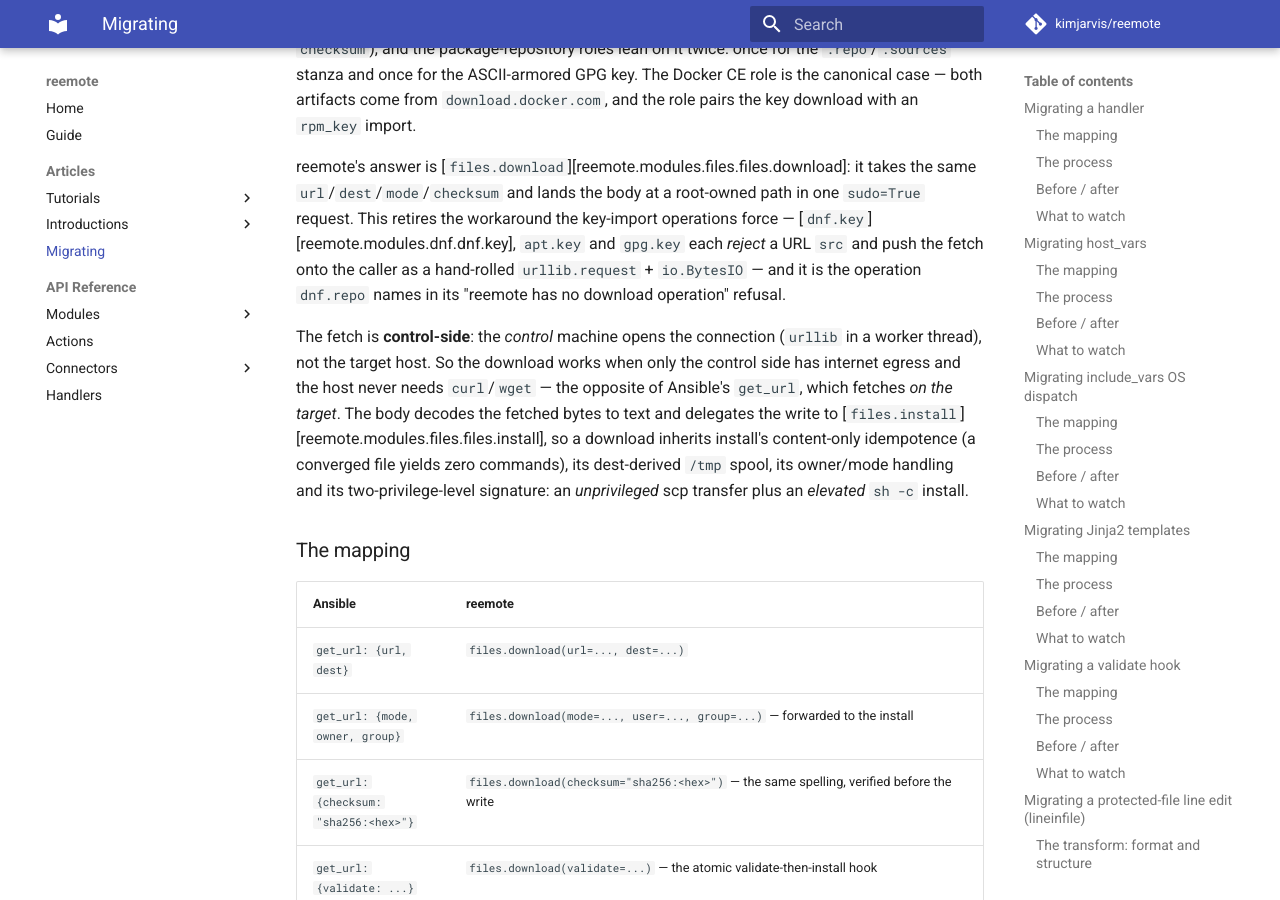
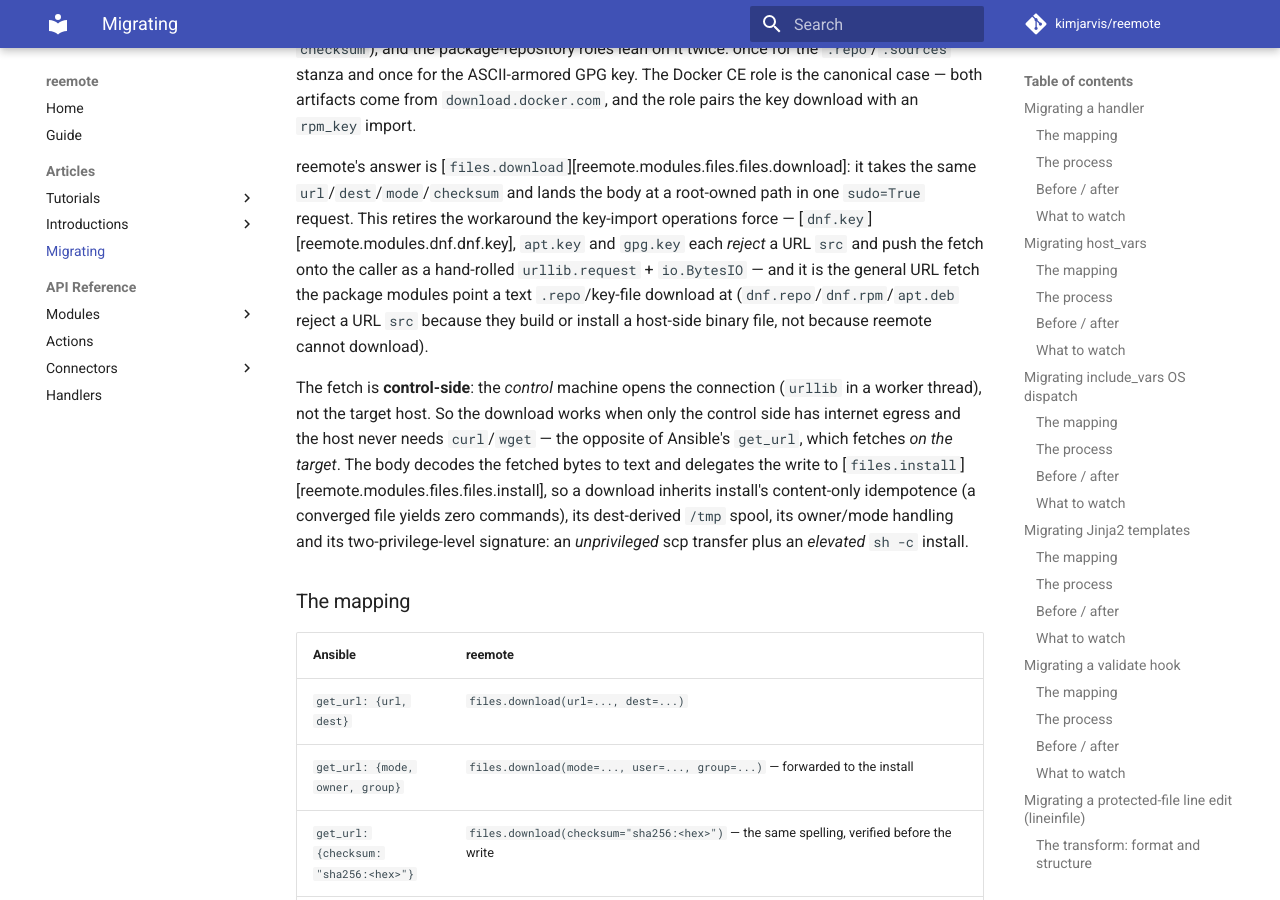
Before and after one commit to kimjarvis/reemote, an MkDocs documentation site: the page built from docs/migrating.md, in a window 1280 px wide and 900 px high, scrolled down 20209 px. Built offline with MkDocs 1.6.1 and Material for MkDocs 9.7.7, drawn with Linux system fonts in a browser that asks for light colours; comment, search, counter and statistics services are not loaded.

Commit message:
docs: reconcile stale "no download operation" text with files.download
files.download already reversed the "reemote does not download" decision,
but the dnf.repo/dnf.rpm/apt.deb/gpg source comments, their ValueError
messages, the affected examples, docs and test docstrings still asserted
it. Correct them to the accurate reason those operations reject a URL src
(they construct or install a host-side binary file; files.download is
text-only), and reframe the centos.md article bullet as "not a target-side
downloader" (reemote fetches control-side).

Refs #3

```diff
--- a/docs/migrating.md
+++ b/docs/migrating.md
@@ -908,8 +908,10 @@
 `sudo=True` request. This retires the workaround the key-import operations force
 — [`dnf.key`][reemote.modules.dnf.dnf.key], `apt.key` and `gpg.key` each
 *reject* a URL `src` and push the fetch onto the caller as a hand-rolled
-`urllib.request` + `io.BytesIO` — and it is the operation `dnf.repo` names in its
-"reemote has no download operation" refusal.
+`urllib.request` + `io.BytesIO` — and it is the general URL fetch the package
+modules point a text `.repo`/key-file download at (`dnf.repo`/`dnf.rpm`/`apt.deb`
+reject a URL `src` because they build or install a host-side binary file, not
+because reemote cannot download).
 
 The fetch is **control-side**: the *control* machine opens the connection
 (`urllib` in a worker thread), not the target host. So the download works when
--- a/docs/modules/files.md
+++ b/docs/modules/files.md
@@ -360,8 +360,9 @@
 original: it takes an `http(s)` `url` and lands its body at a (root-owned)
 `dest` in one `sudo=True` request, retiring the hand-rolled `urllib.request` +
 `io.BytesIO` workaround that `dnf.key`/`apt.key`/`gpg.key` force (each
-*rejects* a URL `src`) and that `dnf.repo` names in its "reemote has no
-download operation" refusal. The fetch is *control-side* — the control machine
+*rejects* a URL `src`) and giving the package modules a text URL fetch to point
+at (`dnf.repo`/`dnf.rpm`/`apt.deb` reject a URL `src` because they build or
+install a host-side binary file, not because reemote cannot download). The fetch is *control-side* — the control machine
 opens the connection (`urllib` in a worker thread), not the target host, so the
 download works when only the control side has internet egress and the host never
 needs `curl`/`wget` (the opposite of Ansible's `get_url`, which fetches on the
```
Also changed, not shown: docs/articles/centos.md (+1 -1 lines), docs/examples/modules/apt.md (+3 -2 lines), docs/examples/modules/dnf.md (+5 -3 lines), docs/modules/apt.md (+3 -2 lines), 9 other files.
